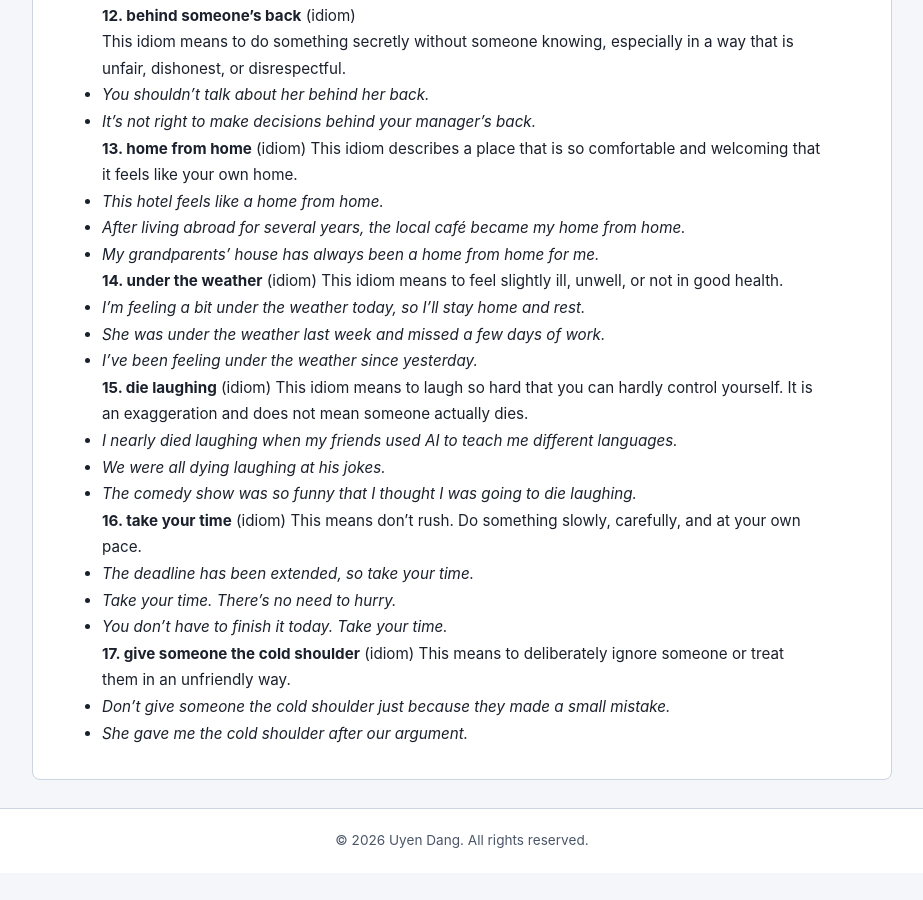
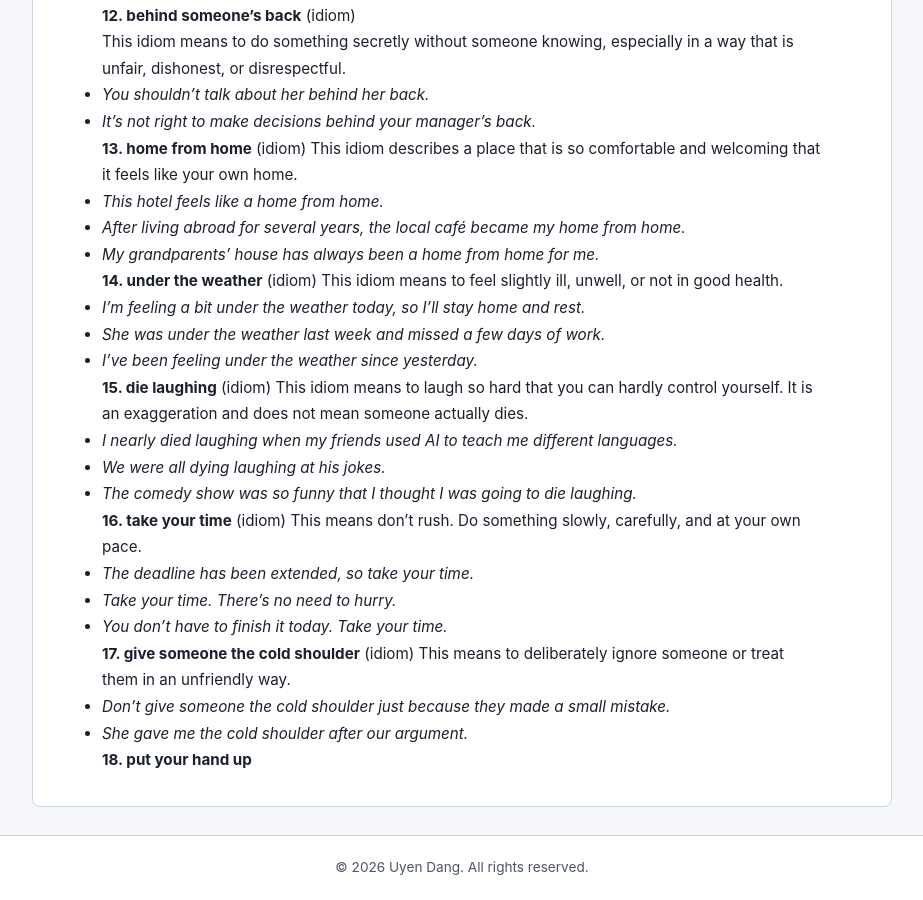
Before and after one commit to DangLeUyen/blog, a Jekyll site: the page built from _posts/2026-07-02-ELVocab.md, in a window 1280 px wide and 900 px high, scrolled down 1873 px. Shown: the whole window, without its empty margins (178-1101 px from the left). Built offline with Jekyll 4.4.1, drawn with Linux system fonts in a browser that asks for light colours; before the commit the page ends 2746 px from its top, so only the background shows below that.

Commit message:
Update 2026-07-02-ELVocab.md

```diff
--- a/_posts/2026-07-02-ELVocab.md
+++ b/_posts/2026-07-02-ELVocab.md
@@ -114,3 +114,5 @@ This means don't rush. Do something slowly, carefully, and at your own pace.
 This means to deliberately ignore someone or treat them in an unfriendly way.
 - *Don't give someone the cold shoulder just because they made a small mistake.*
 - *She gave me the cold shoulder after our argument.*
+
+**18. put your hand up**
```
